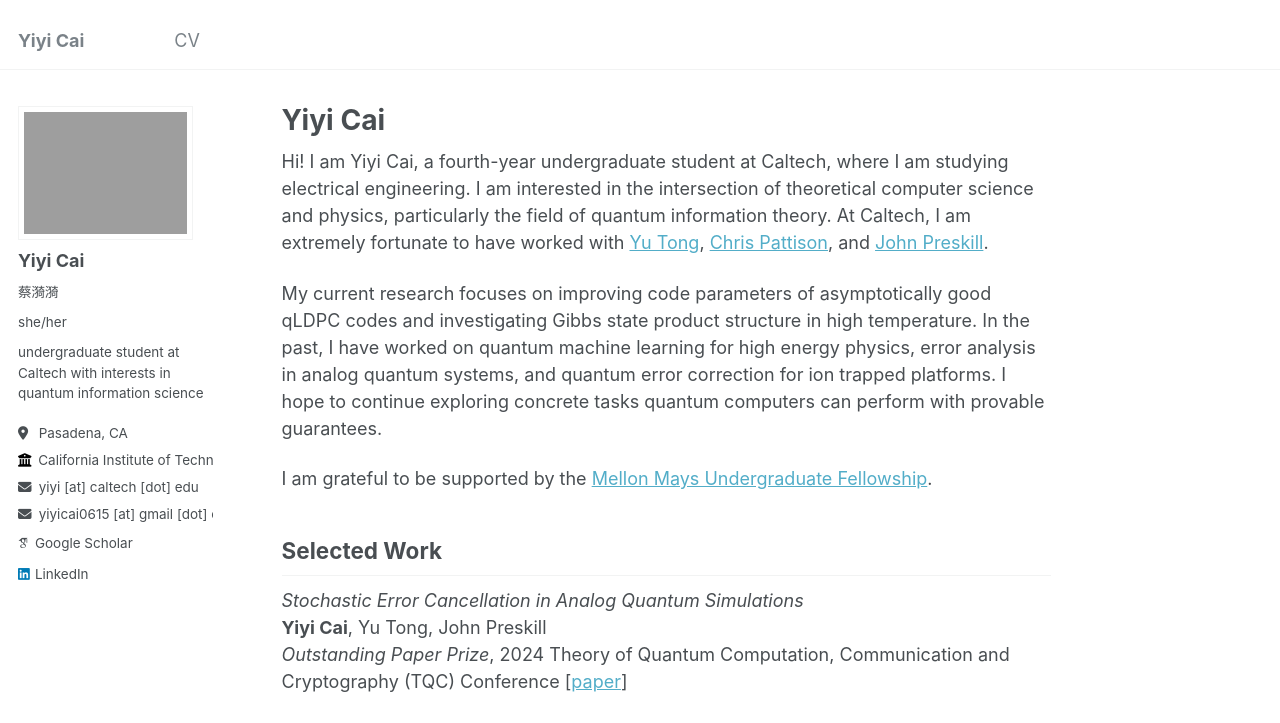
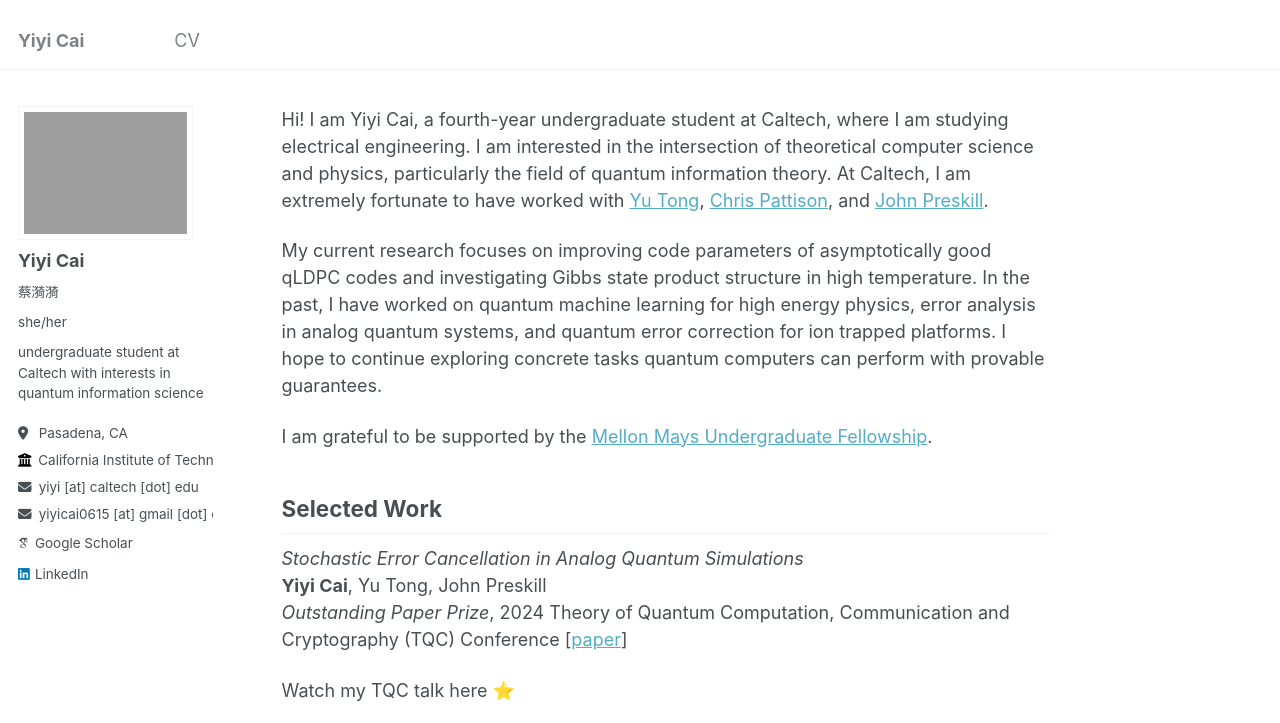
Before and after one commit to Yiyi-Cai/yiyi-cai.github.io, a Jekyll site: the page built from _pages/about.md, in a window 1280 px wide and 900 px high, cut to the strip 0-723 px from the top of the window. Built offline with Jekyll 4.4.1, drawn with Linux system fonts in a browser that asks for light colours; some web fonts are replaced.

Commit message:
Update about.md

```diff
--- a/_pages/about.md
+++ b/_pages/about.md
@@ -1,7 +1,6 @@
 ---
 permalink: /
 author_profile: true
-title: "Yiyi Cai"
 redirect_from:
   - /about/
   - /about.html
```
